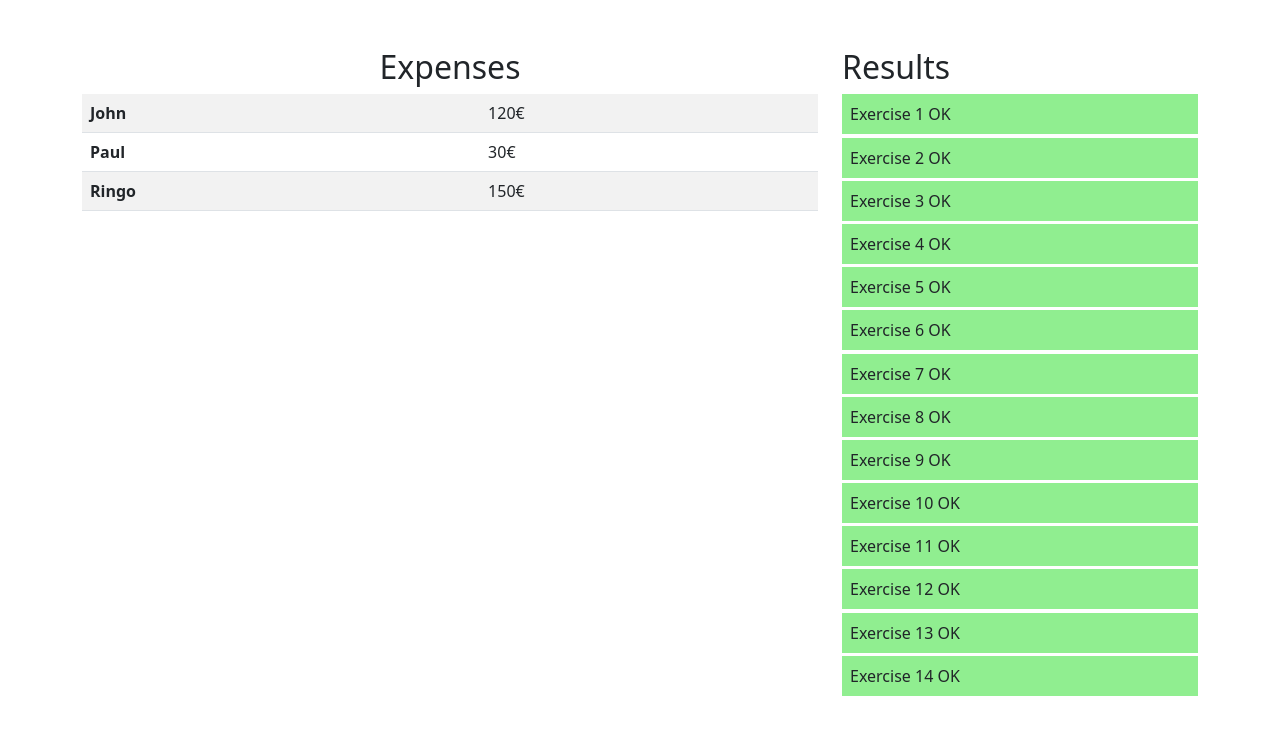
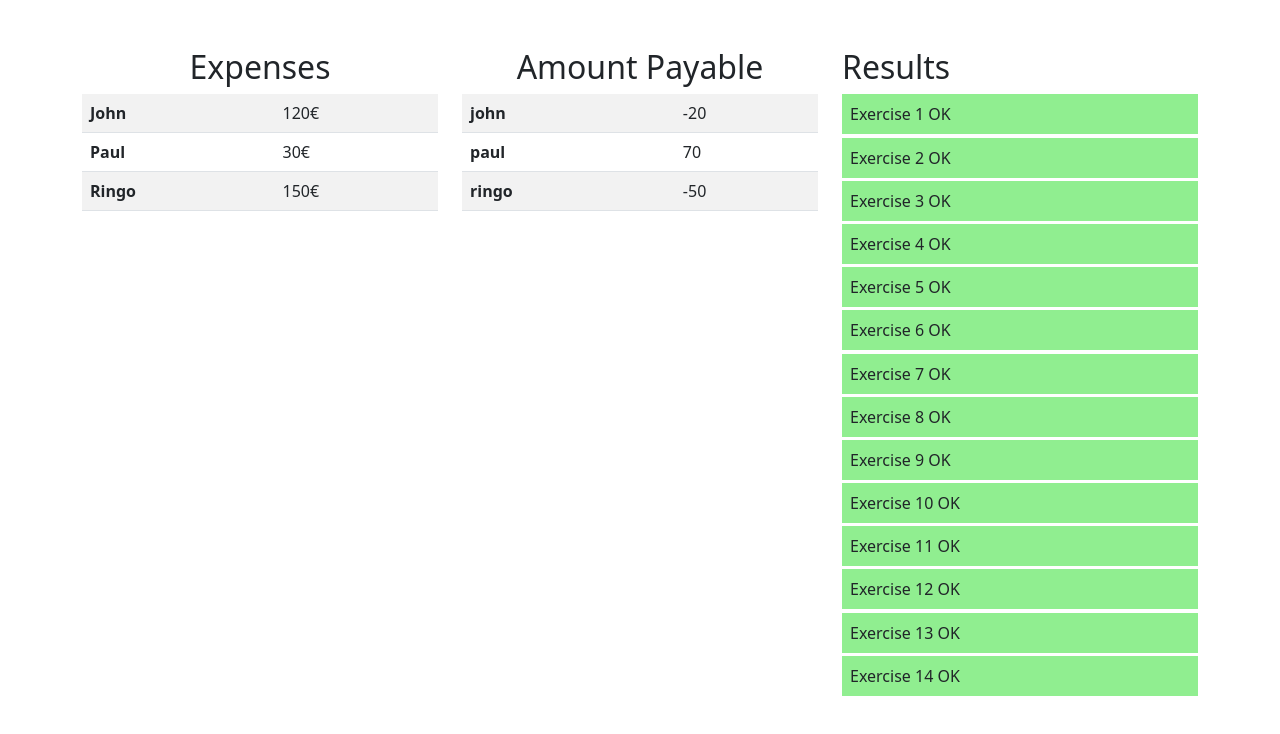
Before and after one commit to mesieou/04-JS-and-DOM, a plain HTML site: page Optional-01-Split-The-Bill/index.html in a window 1280 px wide. Drawn offline with nearby package versions, Linux system fonts and the light colour scheme.

Commit message:
split bill challenge completed

```diff
--- a/Optional-01-Split-The-Bill/index.html
+++ b/Optional-01-Split-The-Bill/index.html
@@ -11,7 +11,7 @@
   <div class="container">
     <div class="row my-5">
       <!-- This is the data given to you for the exercise, do not remove! -->
-      <div class="col-12 col-md-8">
+      <div class="col-12 col-md-4">
         <h2 class="text-center">Expenses</h2>
         <table class="table table-striped">
           <tbody>
@@ -30,6 +30,27 @@
           </tbody>
         </table>
       </div>
+
+      <div class="col-12 col-md-4">
+        <h2 class="text-center">Amount Payable</h2>
+        <table class="table table-striped">
+          <tbody class="amount-payable">
+            <tr>
+              <th scope="row">John</th>
+              <td>0</td>
+            </tr>
+            <tr>
+              <th scope="row">Paul</th>
+              <td>0</td>
+            </tr>
+            <tr>
+              <th scope="row">Ringo</th>
+              <td>0</td>
+            </tr>
+          </tbody>
+        </table>
+      </div>
+
       <!-- This div is used to output the JS tests, do not remove! -->
       <div class="col-12 col-md-4">
         <h2>Results</h2>
--- a/Optional-01-Split-The-Bill/lib/split_the_bill.js
+++ b/Optional-01-Split-The-Bill/lib/split_the_bill.js
@@ -18,8 +18,30 @@ const splitTheBill = (group) => {
 
 const updatePriceList = () => {
   // TODO 2: Call the `splitTheBill(group)` function and display the results of what everyone needs to pay in the HTML
+  const group = {
+    "john"  : 120,
+    "paul"  :  30,
+    "ringo" : 150,
+  }
+
+  const result = splitTheBill(group)
+  console.log(result)
+  const rows = document.querySelectorAll('.amount-payable tr')
+  console.log(rows)
+  console.log(rows)
+
+  console.log(Object.keys(result)[0])
+  console.log(Object.values(result)[0])
+
+  rows.forEach((row, index) => {
+    row.innerHTML = `
+    <tr>
+     <th scope="row">${Object.keys(result)[index]}</th>
+     <td>${-Object.values(result)[index]}</td>
+    </tr>
+    `
+  });
 }
-
 // Do not remove these lines:
 if (typeof window === "object") {
   document.addEventListener("DOMContentLoaded", () => {
```
